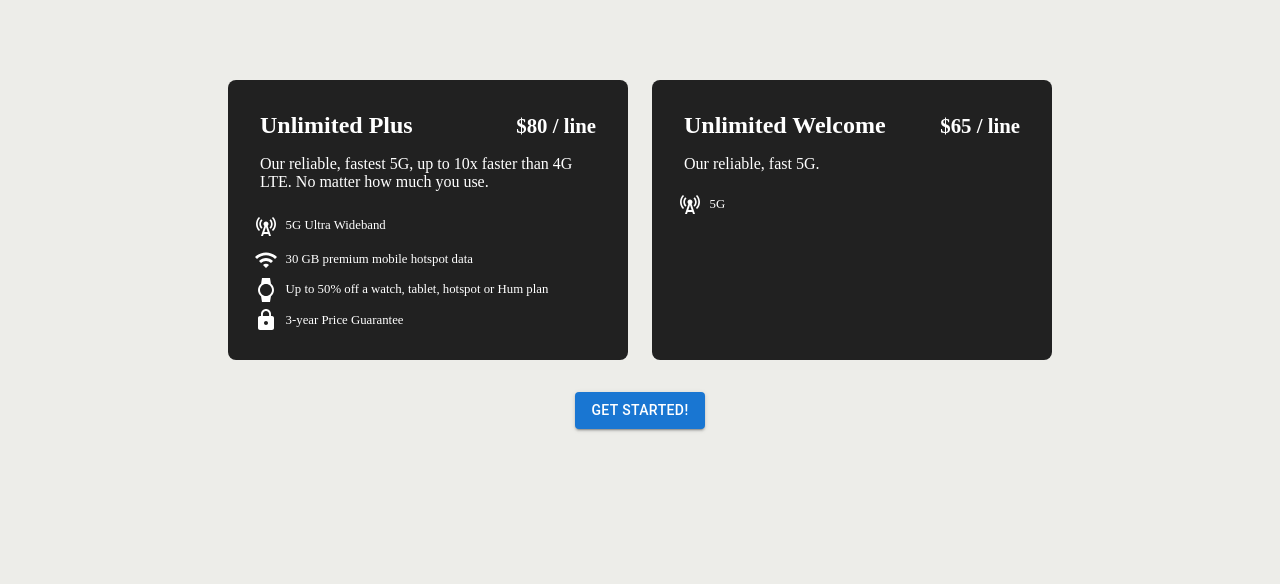
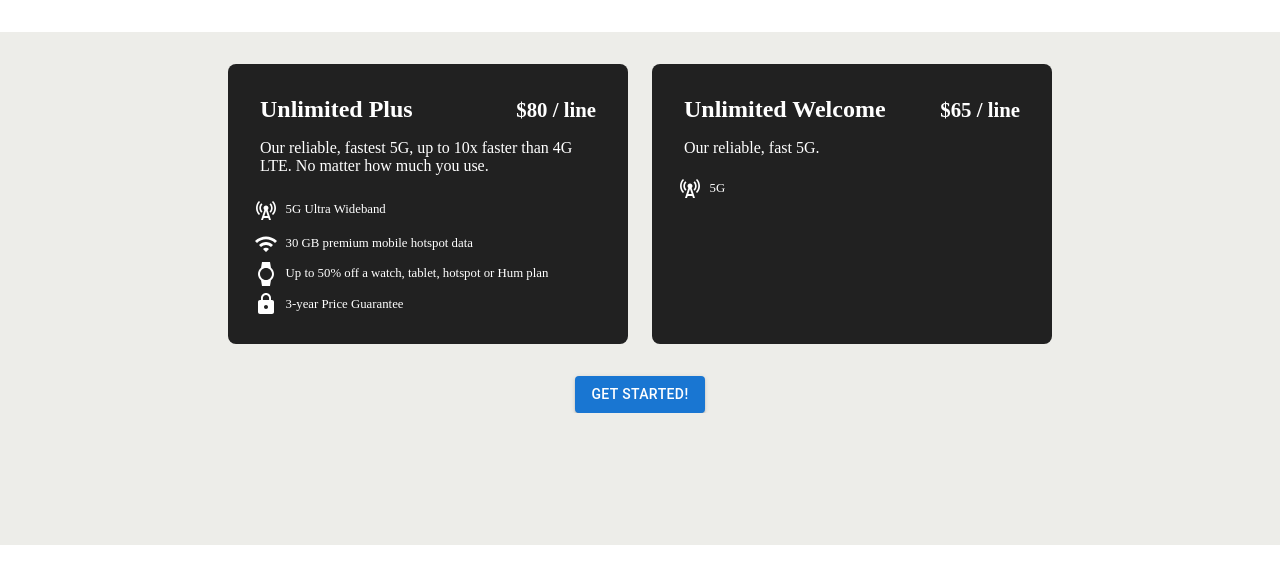
Before and after one commit to drny85/mydrasco, a Next.js app: page /myPlan in a window 1280 px wide. Shown: the top 584 px of the page. Built offline with nearby package versions, Linux system fonts and the light colour scheme.

Commit message:
fit height bugs

```diff
--- a/pages/myPlan.tsx
+++ b/pages/myPlan.tsx
@@ -279,14 +279,15 @@
     ]);
 
     return (
-        <MainContainer>
+        <div style={{ backgroundColor: theme.BACKGROUND_COLOR }}>
             <div
                 style={{
                     backgroundColor: theme.BACKGROUND_COLOR,
                     margin: '2rem auto',
                     width: '100%',
                     maxWidth: '880px',
-                    marginBottom: '2rem',
+
+                    height: '100%',
                 }}
             >
                 <AnimateElementIf show={lines.length > 0}>
@@ -303,6 +304,9 @@
                                 alignItems: 'center',
                                 flexDirection: 'column',
                                 margin: '1rem auto',
+                                height: '100%',
+                                overflow: 'scroll',
+                                marginBottom: '20px',
                             }}
                             initial={{ opacity: 0 }}
                             animate={{ opacity: 1 }}
@@ -626,7 +630,7 @@
                 />
             </div>
             <div style={{ height: '100px' }}></div>
-        </MainContainer>
+        </div>
     );
 };
 
```
